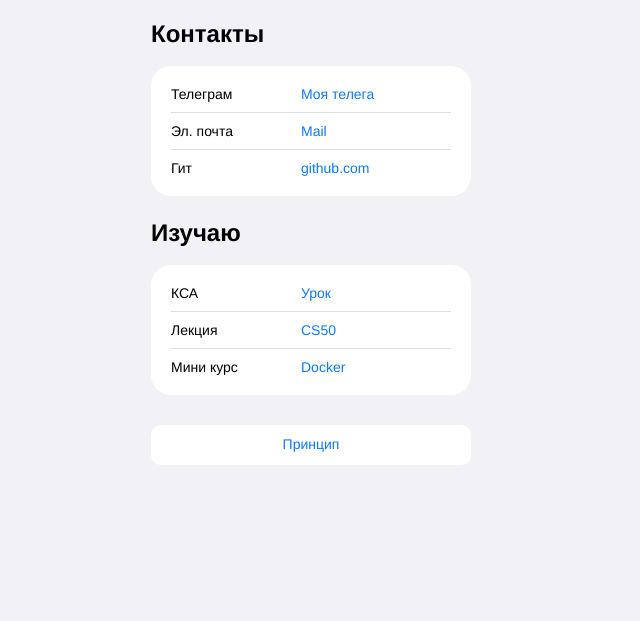
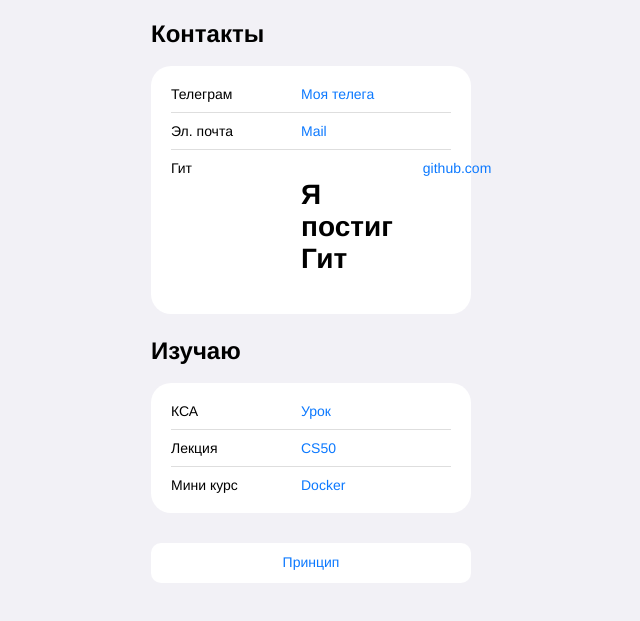
Before and after one commit to savaflint/CV, a plain HTML site: page index.html in a window 1280 px wide. Shown: the part 165-786 px from the top of the page, without its empty margins (329-969 px from the left). Drawn offline with Linux system fonts and the light colour scheme.

Commit message:
Добавил заголовок h1

```diff
--- a/index.html
+++ b/index.html
@@ -32,6 +32,7 @@
           </li>
           <li class="links__link">
             <p class="links__title">Гит</p>
+            <h1>Я постиг Гит</h1>
             <a class="linsk__link" href="https://github.com/savaflint"
               >github.com</a
             >
```
